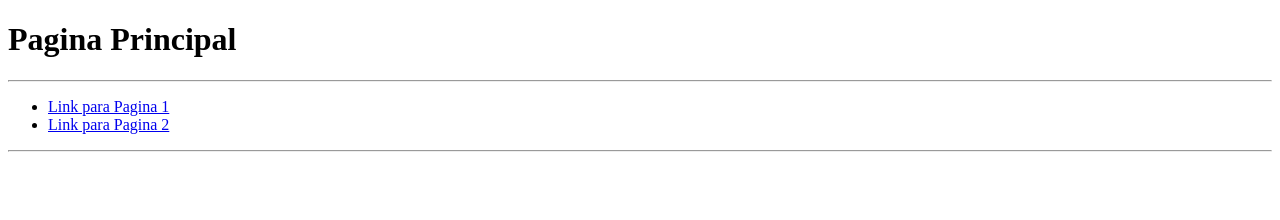
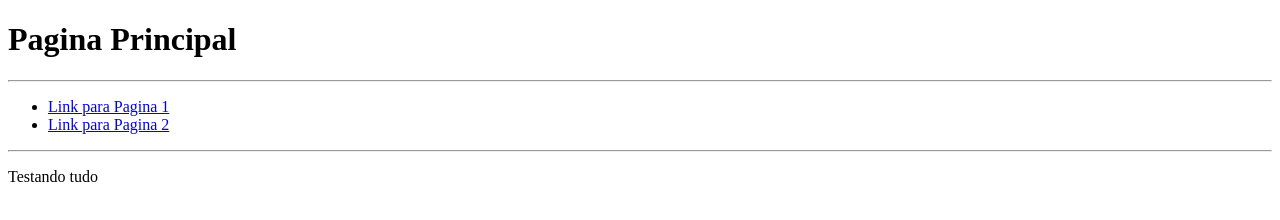
Before and after one commit to Jose300410/Teste, a plain HTML site: page index.html in a window 1280 px wide. Drawn offline with Linux system fonts and the light colour scheme.

Commit message:
Update index.html

```diff
--- a/index.html
+++ b/index.html
@@ -13,5 +13,6 @@
         <li><a href="p2.html">Link para Pagina 2</a></li>
     </ul>
     <hr>
+    <p>Testando tudo</p>
 </body>
 </html>
```
